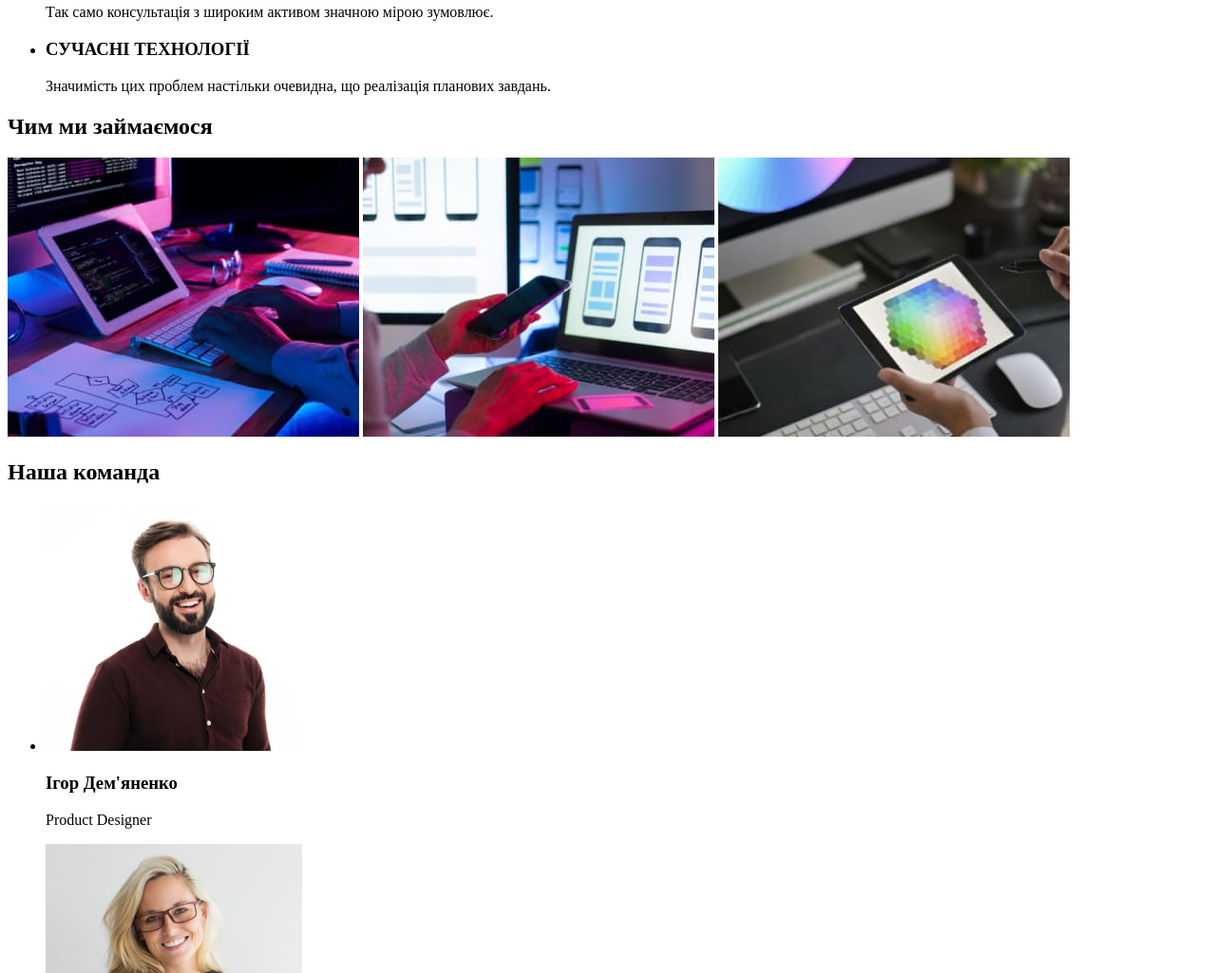
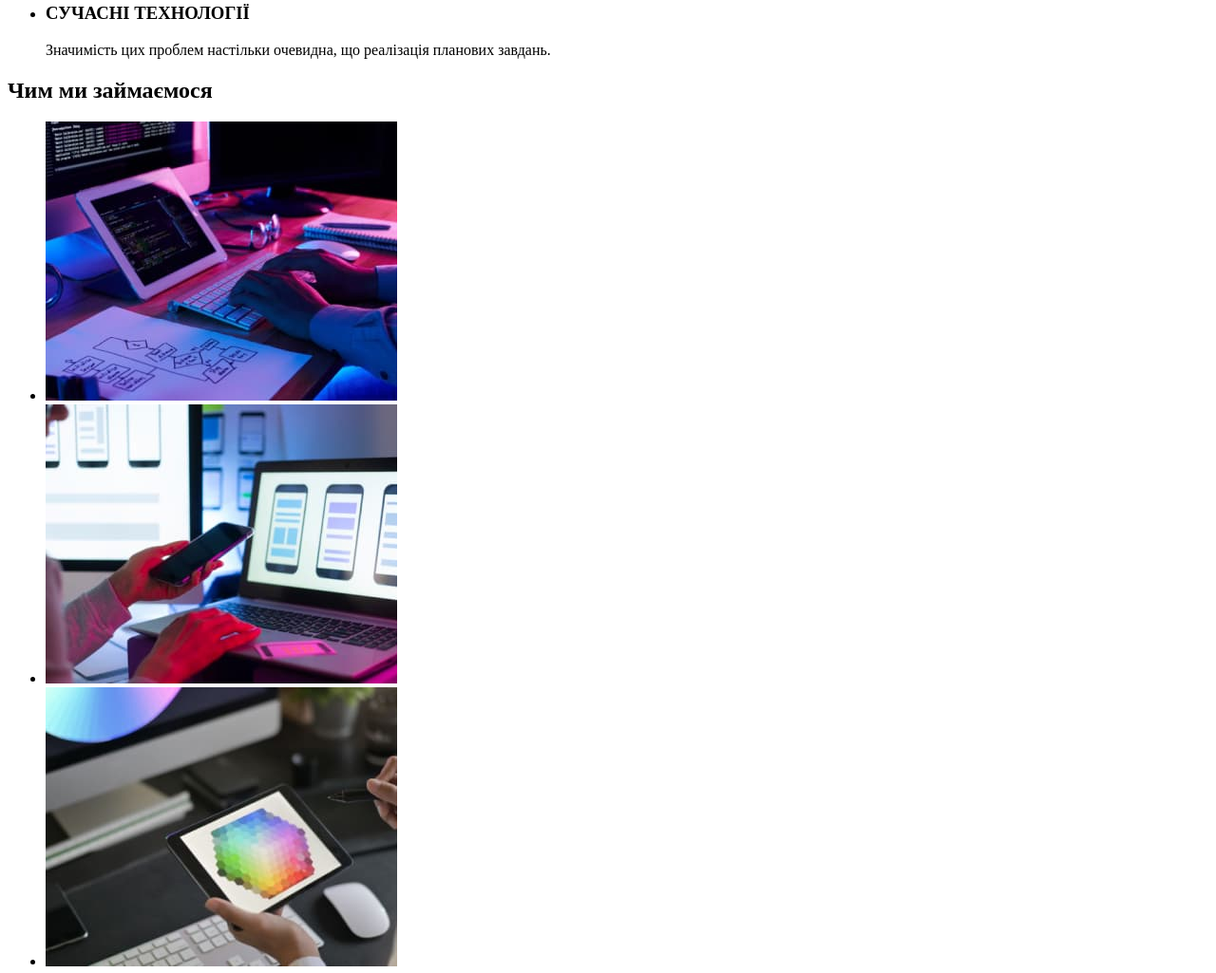
Before and after one commit to Sergii100/goit-markup-hw-01, a plain HTML site: page index.html in a window 1280 px wide. Shown: the part 532-1557 px from the top of the page at 95% size. Drawn offline with Linux system fonts and the light colour scheme.

Commit message:
Додано список в "Чим ми займаємося"

```diff
--- a/index.html
+++ b/index.html
@@ -11,7 +11,7 @@
     <nav>
       <a href="/" lang="en"><span>Web</span>Studio</a>
       <ul>
-        <li><a href="">Студія</a></li>
+        <li><a href="/">Студія</a></li>
         <li><a href="">Портфоліо</a></li>
         <li><a href="">Контакти</a></li>
       </ul>
@@ -20,7 +20,6 @@
         <li><a href="mailto:info@devstudio.com">info@devstudio.com</a></li>
         <li><a href="tel:+380961111111">+38 096 111 11 11</a></li>
       </ul>
-      <img src="./svg/pointers.svg" alt="pointers" width="643" height="18">
   </header>
 
   <main>
@@ -57,9 +56,11 @@
     <!-- Чим ми займаємося -->
     <section>
       <h2>Чим ми займаємося</h2>
-      <img src="./img/чим-ми-займаємося1.jpg" alt="приклад роботи номер один" width="370" height="294">
-      <img src="./img/чим-ми-займаємося2.jpg" alt="приклад роботи номер два" width="370" height="294">
-      <img src="./img/чим-ми-займаємося3.jpg" alt="приклад роботи номер три" width="370" height="294">
+      <ul>
+        <li><img src="./img/чим-ми-займаємося1.jpg" alt="приклад роботи номер один" width="370" height="294"></li>
+        <li><img src="./img/чим-ми-займаємося2.jpg" alt="приклад роботи номер два" width="370" height="294"></li>
+        <li><img src="./img/чим-ми-займаємося3.jpg" alt="приклад роботи номер три" width="370" height="294"></li>
+      </ul>
     </section>
 
     <!-- Наша команда -->
```
Also changed, not shown: svg/pointers.svg (deleted).
